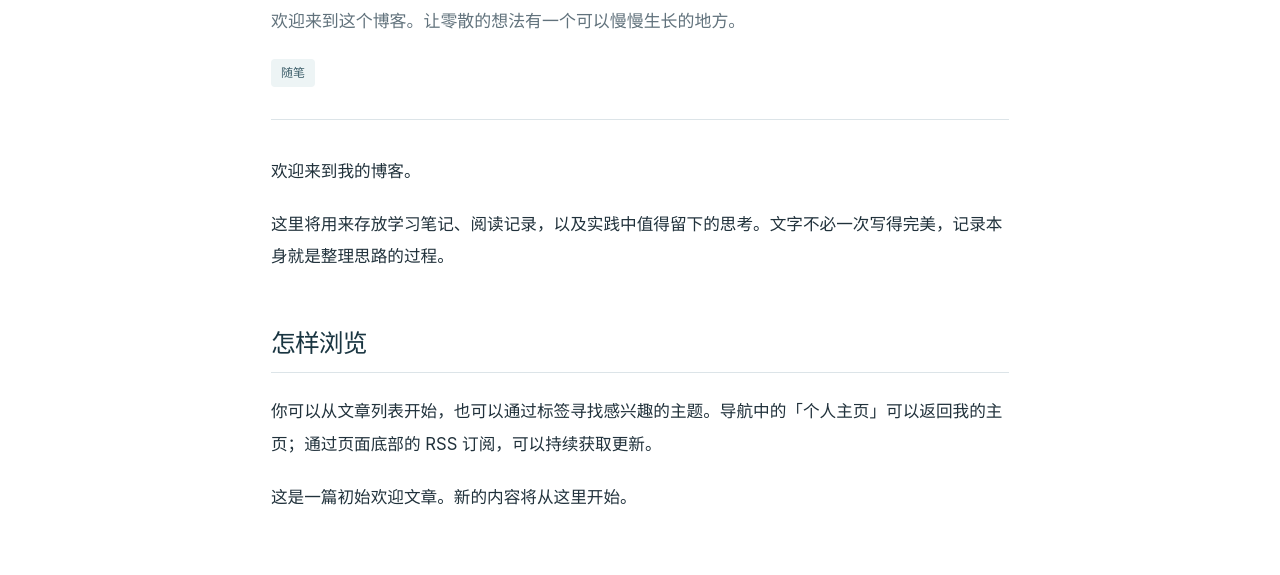
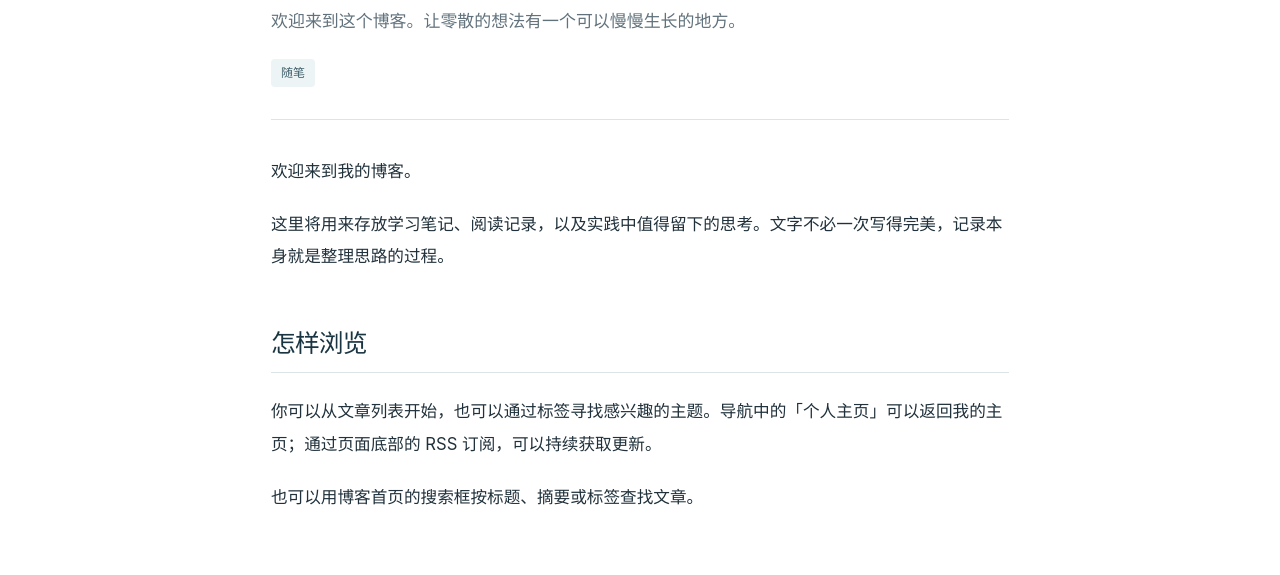
Before and after one commit to xlqs23/blog, an Astro site: page /blog/posts/welcome in a window 1280 px wide. Shown: the part 325-900 px from the top of the page. Built offline with nearby package versions, Linux system fonts and the light colour scheme; Astro itself is replaced by a stand-in of ours.

Commit message:
Update blog content

```diff
--- a/src/content/blog/welcome.md
+++ b/src/content/blog/welcome.md
@@ -15,4 +15,4 @@ draft: false
 
 你可以从文章列表开始，也可以通过标签寻找感兴趣的主题。导航中的「个人主页」可以返回我的主页；通过页面底部的 RSS 订阅，可以持续获取更新。
 
-这是一篇初始欢迎文章。新的内容将从这里开始。
+也可以用博客首页的搜索框按标题、摘要或标签查找文章。
```
